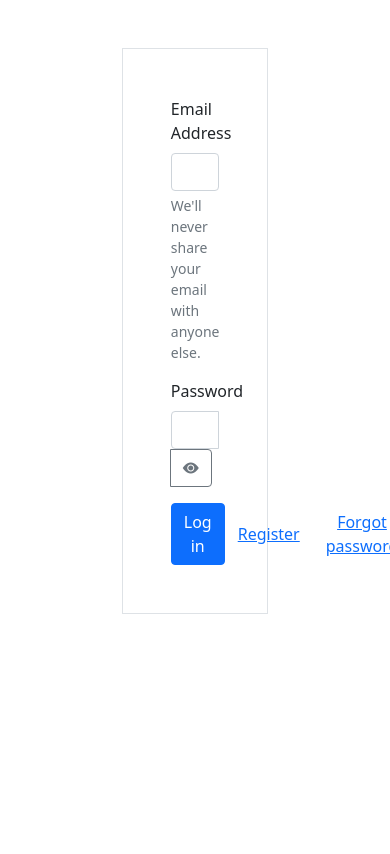
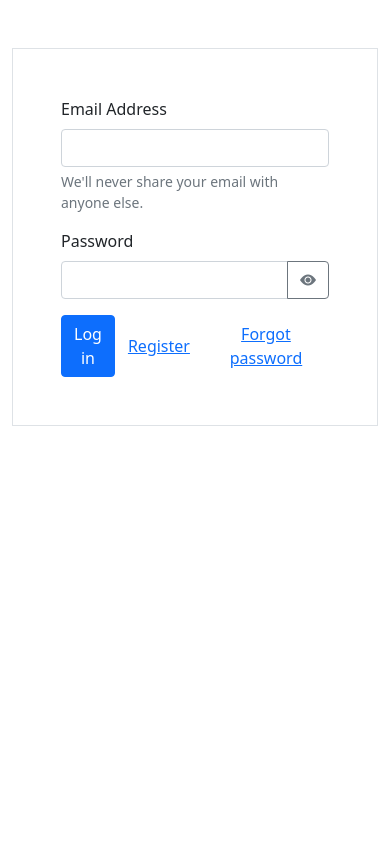
Before and after one commit to danstewart/time-tracker, a Python web app: template app/templates/pages/login.html.j2 in a window 390 px wide; the page is wider, and only the part inside the window is pictured. Shown: the part 57-911 px from the top of that part. After the commit the page ends 483 px from the top of that part, so only its background shows below. Run offline with Jinja, Linux system fonts and the light colour scheme; the template is opened without the code that fills it, so the values that code supplies are empty.

Commit message:
Fix login form width on mobile

```diff
--- a/app/templates/pages/login.html.j2
+++ b/app/templates/pages/login.html.j2
@@ -1,6 +1,7 @@
 {% extends "layouts/wrapper.html.j2" %}
 {% block content %}
     <div class="d-flex justify-content-center mt-5">
+        <div class="col-xl-5">
             <form class="border p-5" method="post">
                 <div class="mb-3">
                     <label for="userEmail" class="form-label">Email Address</label>
@@ -13,7 +14,10 @@
                 </div>
                 <label for="userPassword" class="form-label">Password</label>
                 <div class="input-group mb-3">
-                <input type="password" class="form-control" id="userPassword" name="password" />
+                    <input type="password"
+                           class="form-control"
+                           id="userPassword"
+                           name="password"/>
                     <button class="btn btn-outline-secondary" type="button" id="showPassword">
                         <i class="bi bi-eye-fill"></i>
                     </button>
@@ -23,15 +27,14 @@
                         <button type="submit" name="action" value="login" class="btn btn-primary">Log in</button>
                         <button type="submit" name="action" value="register" class="btn btn-link">Register</button>
                     </div>
-                <button type="submit" class="btn btn-link" name="action" value="forgot-password">Forgot password</button>
+                    <button type="submit"
+                            class="btn btn-link"
+                            name="action"
+                            value="forgot-password">Forgot password</button>
                 </div>
             </form>
         </div>
-    <style>
-        form {
-            width: 40%;
-        }
-    </style>
+    </div>
     <script>
         window.addEventListener("DOMContentLoaded", () => {
             const showPasswordBtn = document.getElementById("showPassword");
```
Also changed, not shown: app/templates/pages/password-reset.html.j2 (+2 -5 lines). Lines whose indentation alone changed are shown as unchanged.
